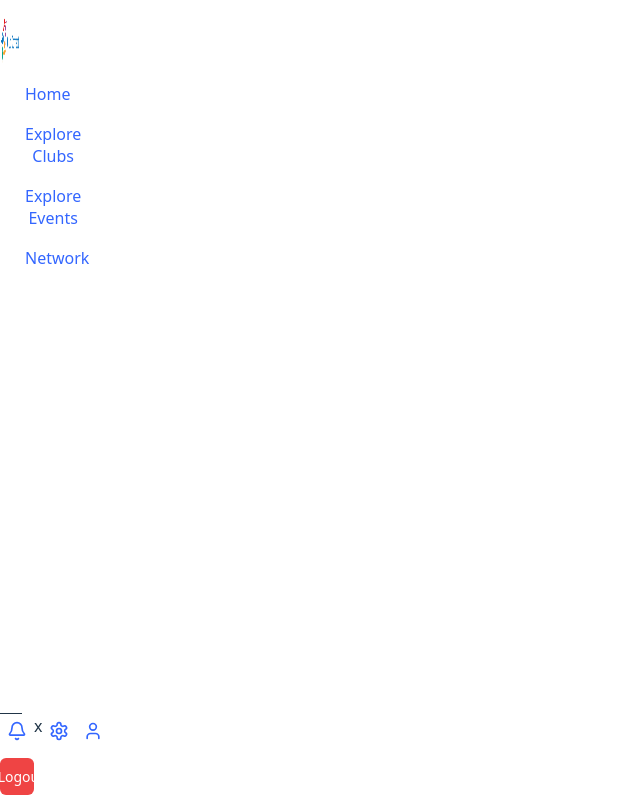
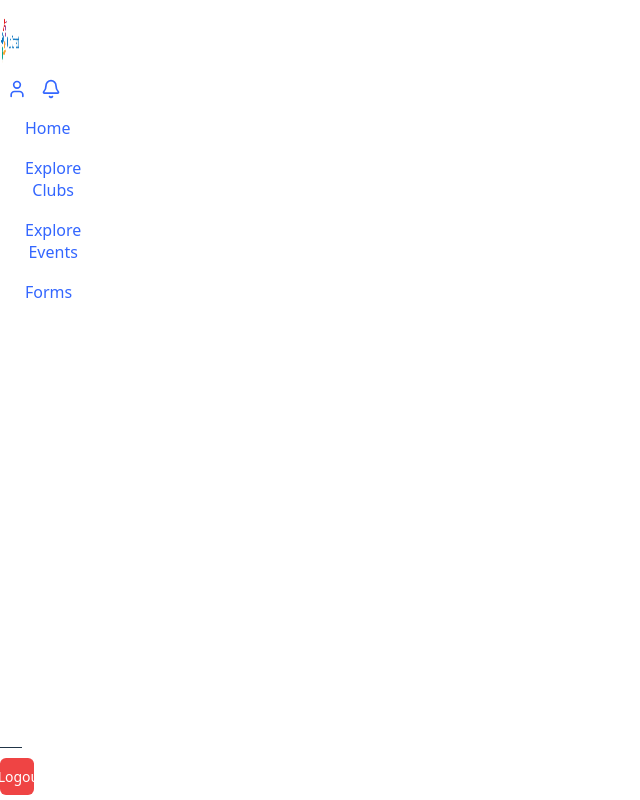
Before and after one commit to QuinLane/ClubConnect, a React (Vite) app: page /app in a window 1280 px wide. Shown: the whole page, without its empty margins (0-640 px from the left). Built offline with nearby package versions, Linux system fonts and the light colour scheme.

Commit message:
changes to sidebar

```diff
--- a/src/components/Sidebar.jsx
+++ b/src/components/Sidebar.jsx
@@ -10,7 +10,7 @@ import {
   Calendar,
   ShieldHalf,
   Bell,
-  Settings,
+  StickyNote,
   User
 } from 'lucide-react';
 
@@ -35,7 +35,7 @@ export default function Sidebar() {
     <div className="text-white w-64 h-full flex flex-col p-4 shadow-lg"
     style={{
       width: "13%",
-      backgroundColor: "white"
+      backgroundColor: "white",
     }}>
       <img
           src={logo}
@@ -43,10 +43,30 @@ export default function Sidebar() {
           style={{
             height: "9%",
             width: "90%",
-            paddingBottom: "10%"
             }}
 
         />
+      <div style={{
+        marginBottom: "10%",
+        display: "flex",
+        justifyContent: "space-evenly"
+        }}>
+          <IconButton
+            icon={User}
+            navigateTo="/app/profile"
+            activeIcon={activeIcon}
+            iconName="profile"
+            setActiveIcon={setActiveIcon}
+          />
+
+          <IconButton
+            icon={Bell}
+            navigateTo="/app/notifications"
+            activeIcon={activeIcon}
+            iconName="notifications"
+            setActiveIcon={setActiveIcon}
+          />
+        </div>
 
       <nav className="flex-1 space-y-2">
         <SidebarButton
@@ -77,43 +97,17 @@ export default function Sidebar() {
         />
 
         <SidebarButton
-          icon={Users}
-          label="Network"
-          navigateTo="/app/network"
+          icon={StickyNote}
+          label="Forms"
+          navigateTo="/app/Forms"
           activeIcon={activeIcon}
-          iconName="network"
+          iconName="StickyNote"
           setActiveIcon={setActiveIcon}
         />
       </nav>
 
       {/* User Actions */}
       <div className="mt-auto space-y-4 pt-4 border-t border-indigo-600">
-        <div className="flex justify-between px-2">
-          <IconButton
-            icon={Bell}
-            navigateTo="/app/notifications"
-            activeIcon={activeIcon}
-            iconName="notifications"
-            setActiveIcon={setActiveIcon}
-          />
-x
-          <IconButton
-            icon={Settings}
-            navigateTo="/app/settings"
-            activeIcon={activeIcon}
-            iconName="settings"
-            setActiveIcon={setActiveIcon}
-          />
-
-          <IconButton
-            icon={User}
-            navigateTo="/app/profile"
-            activeIcon={activeIcon}
-            iconName="profile"
-            setActiveIcon={setActiveIcon}
-          />
-        </div>
-
         <button
           onClick={handleLogout}
           style={{
```
